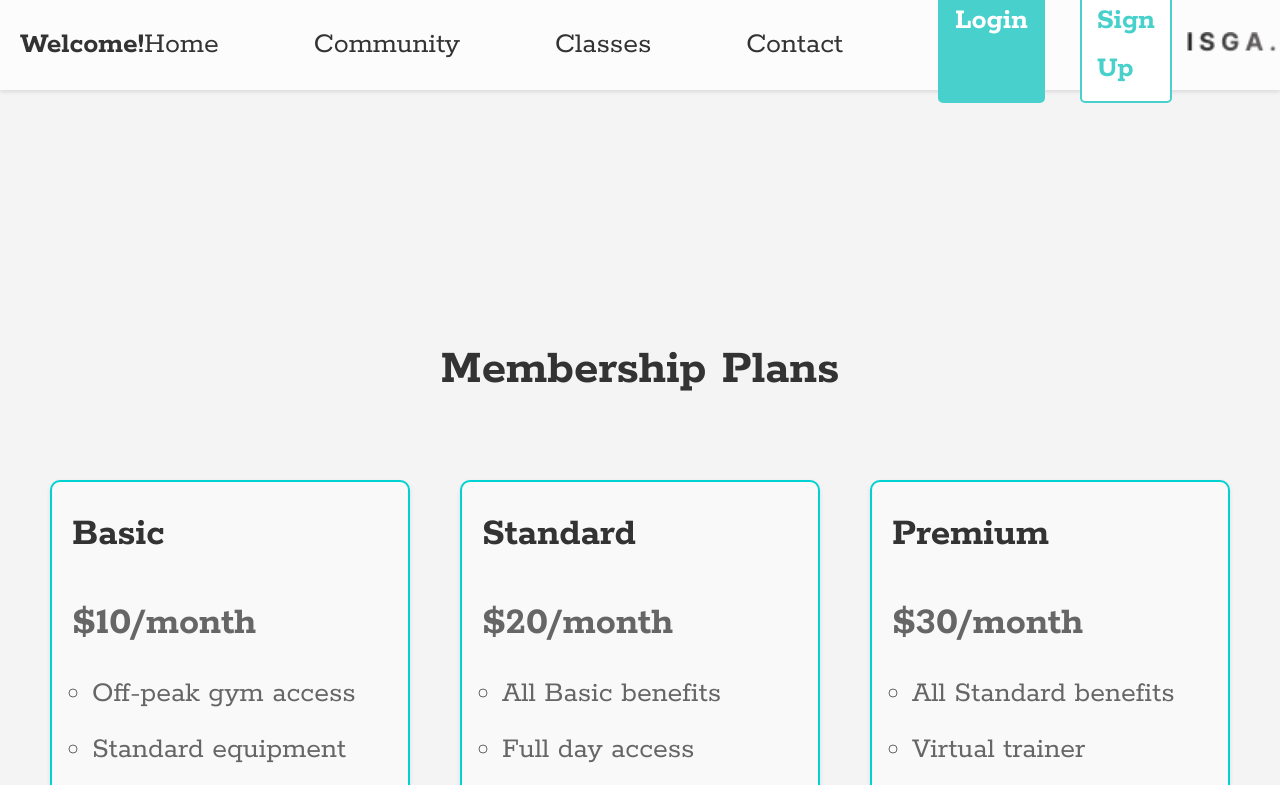
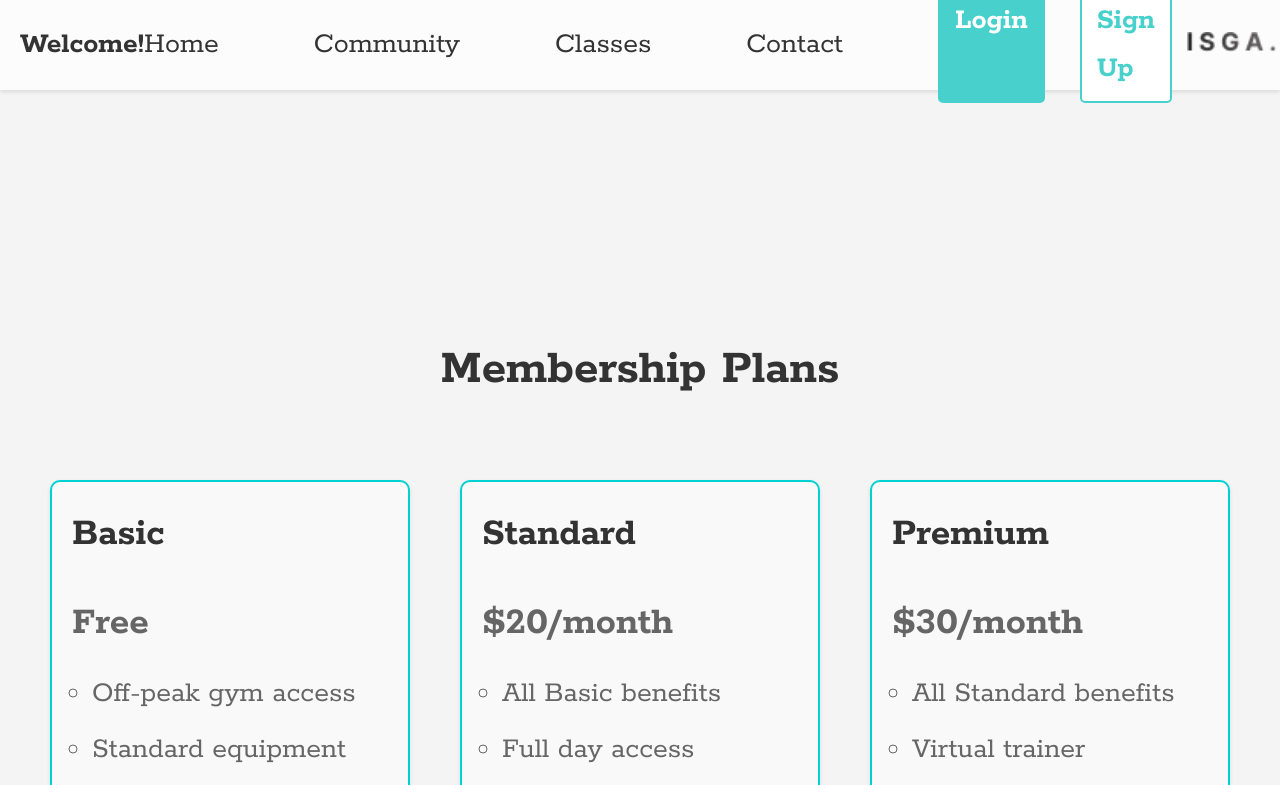
Before and after one commit to quokkaprruk/fitness-app, a React (Vite) app in the folder client/: page /pricing in a window 1280 px wide. Shown: the top 785 px of the page. Built offline with nearby package versions, Linux system fonts and the light colour scheme.

Commit message:
update Free plan

```diff
--- a/client/src/pages/ManageMembership.jsx
+++ b/client/src/pages/ManageMembership.jsx
@@ -68,7 +68,7 @@ const ManageMembership = () => {
             }`}
           >
             <h3>Basic</h3>
-            <p>$10/month</p>
+            <p>$0/month</p>
             <ul>
               <li>Off-peak gym access</li>
               <li>Standard equipment usage</li>
--- a/client/src/pages/PricingPage.jsx
+++ b/client/src/pages/PricingPage.jsx
@@ -34,7 +34,7 @@ const PricingPage = () => {
         <div className="pricing-grid">
           <div className="pricing-card">
             <h3>Basic</h3>
-            <p>$10/month</p>
+            <p>Free</p>
             <ul>
               <li>Off-peak gym access</li>
               <li>Standard equipment usage</li>
@@ -44,7 +44,7 @@ const PricingPage = () => {
               <li>Real-time chat with trainers</li>
             </ul>
             <button
-              onClick={() => handleCheckout("Basic Plan", 10)} //call the post backend with name: basic and price 10
+              onClick={() => handleCheckout("Basic Plan", 0)} //call the post backend with name: basic and price 10
               className="pricing-button"
             >
               Select
```
